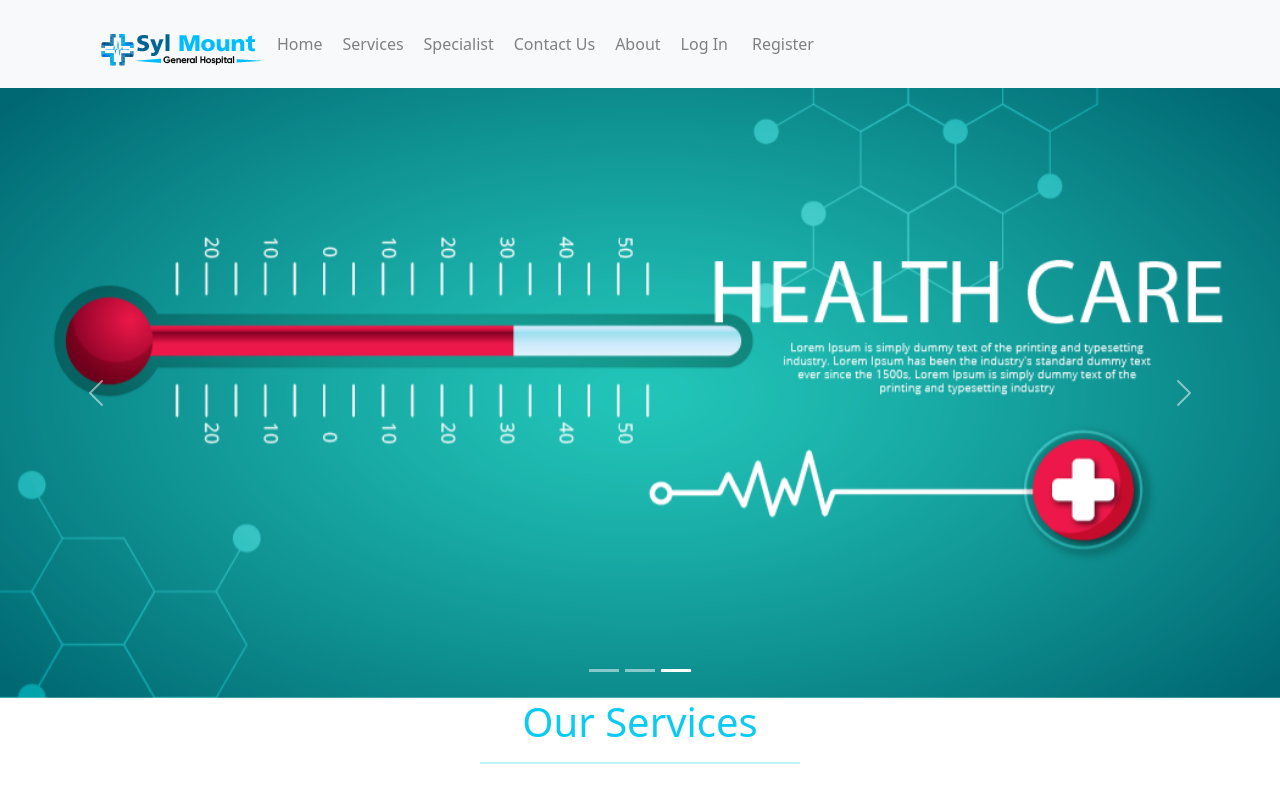
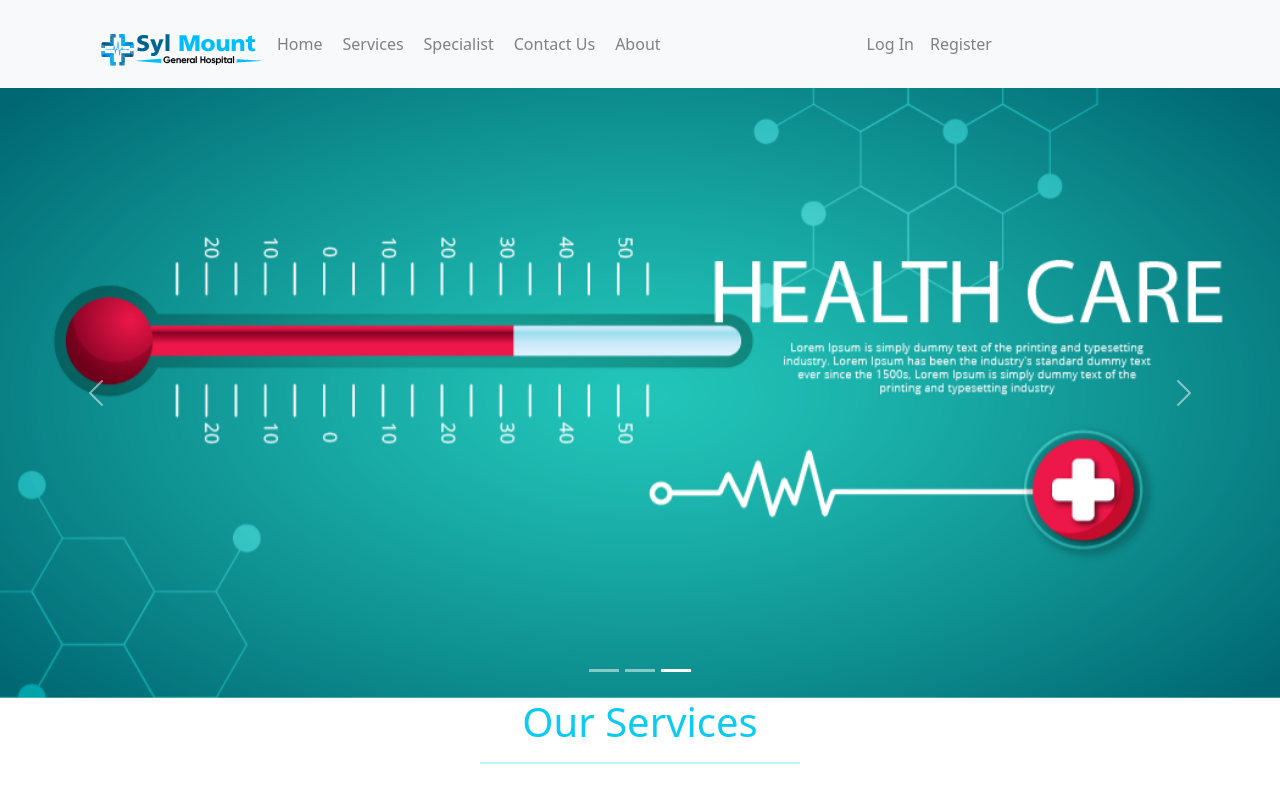
Before and after one commit to Tanvirshahriargit/Syl-Mount-General-Hospital, a React (Create React App) app: page / in a window 1280 px wide. Shown: the top 786 px of the page. Built offline with nearby package versions, Linux system fonts and the light colour scheme; no server answers.

Commit message:
update navbar

```diff
--- a/src/component/Home/Header/Header.js
+++ b/src/component/Home/Header/Header.js
@@ -21,15 +21,15 @@ const Header = () => {
                             <NavLink className="link" to="/contact">Contact Us</NavLink>
                             <NavLink className="link" to="/about">About</NavLink>
                         </Nav>
-                        <Nav>
-                            {  user?.email?
-                                <Button className="btn btn-light"  onClick={logOut}>LogOut</Button>:
-                                <NavLink className="link m-4 ms-0" to="/login">Log In</NavLink>}
-                        <NavLink className="link mt-4 " to="/register">Register</NavLink>
-                        <div className="d-flex mx-auto justify-content-center align-items-center">
-                                {user?.email && <span>User Name: { user?.displayName}</span>}
-                                <img className="rounded-circle h-50" src={ user?.photoURL}alt="" />
-                        </div>
+                        <Nav className="d-flex mx-auto justify-content-end align-items-center">
+                            {user?.email && <span className="m-4 ms-0"><i class="fas fa-user-shield text-primary"></i> User Name: {user?.displayName}
+                            </span>}
+                            {user?.email && <img height="50px" width="50px" className="rounded-circle mt-3 me-2" src={user?.photoURL} alt="" />}
+                            {user?.email ?
+                                <Button className="btn rounded-pill m-3 ms-0" onClick={logOut}>Logout <i class="fas fa-sign-out-alt"></i></Button> :
+                                <NavLink className="link m-3 ms-0" to="/login">Log In</NavLink>}
+                            {!user?.email &&
+                            <NavLink className="link " to="/register">Register</NavLink>}
                         </Nav>
                     </Navbar.Collapse>
                 </Container>
--- a/src/component/Home/Home.css
+++ b/src/component/Home/Home.css
@@ -2,4 +2,13 @@
     text-decoration: none;
     margin-right: 20px;
     color: gray;
+    border-bottom: 1px solid none;
 }
+.link::before {
+    transition: 0s;
+}
+.link:hover{
+    color: rgb(177, 113, 236);
+    border-bottom: 1px solid rgb(89, 89, 253);
+    transition: 0.9s;
+}
--- a/src/component/Login/LogIn/LogIn.js
+++ b/src/component/Login/LogIn/LogIn.js
@@ -25,13 +25,13 @@ const LogIn = () => {
                         <h2 className="text-primary mb-3">Login Your Account </h2>
                         <form onSubmit={handleSignin}>
                             <div className="row mb-3">
-                                <label htmlFor="inputEmail3" className="col-sm-2 col-form-label">Email</label>
+                                <label htmlFor="inputEmail3" className="col-sm-2 col-form-label mt-3">Email</label>
                                 <div className="col-sm-10">
                                     <input placeholder=" Provide Email" onBlur={handleEmailChange} type="email" className="form-control" id="inputEmail3" required />
                                 </div>
                             </div>
                             <div className="row mb-3">
-                                <label htmlFor="inputPassword3" className="col-sm-2 col-form-label ">Password</label>
+                                <label htmlFor="inputPassword3" className="col-sm-2 col-form-label mt-3 ">Password</label>
                                 <div className="col-sm-10">
                                     <input placeholder="Provide Password" onBlur={handlePasswordChange} type="password" className="form-control" id="inputPassword3" required />
                                 </div>
--- a/src/component/Register/Register.js
+++ b/src/component/Register/Register.js
@@ -16,13 +16,13 @@ const Register = () => {
                     <form onSubmit={handleRegister}>
                         <h2 className="text-primary mb-3">Registration Your Account</h2>
                         <div className="row mb-3">
-                            <label htmlFor="inputEmail3" className="col-sm-2 col-form-label">Email </label>
+                            <label htmlFor="inputEmail3" className="col-sm-2 col-form-label mt-3">Email </label>
                             <div className="col-sm-10">
                                 <input placeholder="Your Email" onBlur={handleEmailChange} type="email" className="form-control" id="inputEmail3" required />
                             </div>
                         </div>
                         <div className="row mb-3">
-                            <label htmlFor="inputPassword3" className="col-sm-2 col-form-label ">Password </label>
+                            <label htmlFor="inputPassword3" className="col-sm-2 col-form-label mt-3">Password </label>
                             <div className="col-sm-10">
                                 <input onBlur={handlePasswordChange} placeholder="Your Password" type="password" className="form-control" id="inputPassword3" required />
                             </div>
```
